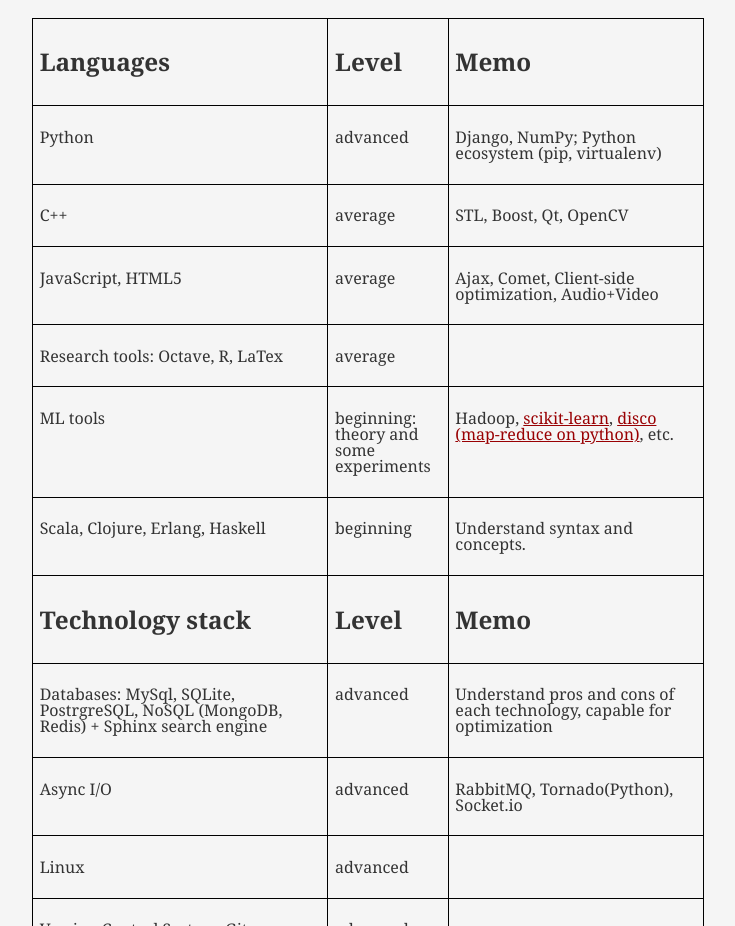
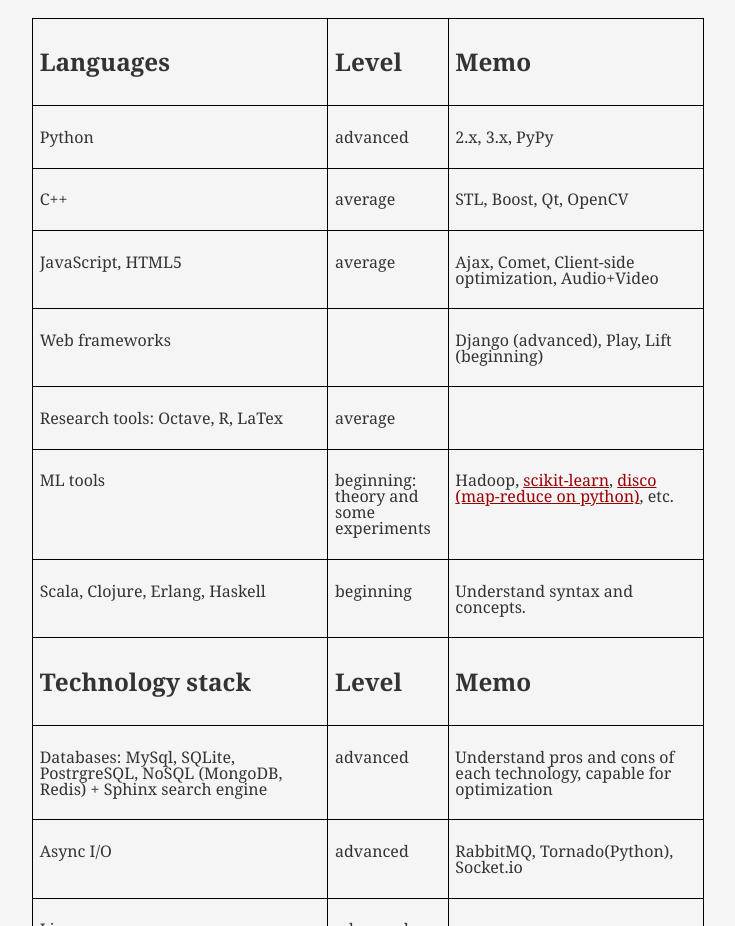
Before and after one commit to petro-rudenko/petro-rudenko.github.com, a plain HTML site: page index.html in a window 1280 px wide. Shown: the part 781-1707 px from the top of the page, without its empty margins (56-791 px from the left). Drawn offline with Linux system fonts and the light colour scheme; a small style sheet from the web is missing.

Commit message:
Some little updates

```diff
--- a/index.html
+++ b/index.html
@@ -69,12 +69,12 @@ petro-rudenko</a></h3>
 <tbody>
 <tr class="c27"><td class="cp c24"><p class="c1"><h2>Languages</h2></p></td><td class="cp c11"><p class="c1"><h2>Level</h2></p></td><td class="cp c8"><p class="c1"><h2>Memo</h2></p></td></tr>
 
-<tr class="c27"><td class="cp c24"><p class="c1"><span class="c0">Python</span></p></td><td class="cp c11"><p class="c1"><span class="c0">advanced</span></p></td><td class="cp c8"><p class="c1"><span class="c0">Django, NumPy; Python ecosystem (pip, virtualenv)</span></p></td></tr>
+<tr class="c27"><td class="cp c24"><p class="c1"><span class="c0">Python</span></p></td><td class="cp c11"><p class="c1"><span class="c0">advanced</span></p></td><td class="cp c8"><p class="c1"><span class="c0">2.x, 3.x, PyPy</span></p></td></tr>
 
 <tr class="c27"><td class="cp c24"><p class="c1"><span class="c0">C++</span></p></td><td class="cp c11"><p class="c1"><span class="c0">average</span></p></td><td class="cp c8"><p class="c1"><span class="c0">STL, Boost, Qt, OpenCV</span></p></td></tr>
 
 <tr class="c27"><td class="cp c24"><p class="c1"><span class="c0">JavaScript, HTML5</span></p></td><td class="cp c11"><p class="c1"><span class="c0">average</span></p></td><td class="cp c8"><p class="c1"><span class="c0">Ajax, Comet, Client-side optimization, Audio+Video</span></p></td></tr>
-
+<tr class="c27"><td class="cp c24"><p class="c1"><span class="c0">Web frameworks</span></p></td><td class="cp c11"><p class="c1"><span class="c0">&nbsp;</span></p></td><td class="cp c8"><p class="c1"><span class="c0">Django (advanced), Play, Lift (beginning)</span></p></td></tr>
 <tr class="c27"><td class="cp c24"><p class="c1"><span class="c0">Research tools: Octave, R, LaTex</span></p></td><td class="cp c11"><p class="c1"><span class="c0">average</span></p></td><td class="cp c8"><p class="c1 c9"><span class="c0"></span></p></td></tr>
 
 <tr class="c27"><td class="cp c24"><p class="c1"><span class="c0">ML tools</span></p></td><td class="cp c11"><p class="c1"><span class="c0">beginning: theory and some experiments</span></p></td><td class="cp c8"><p class="c1 c9"><span class="c0">Hadoop, <a href="http://scikit-learn.org/stable/">scikit-learn</a>, <a href="http://discoproject.org/">disco (map-reduce on python)</a>, etc.</span></p></td></tr>
```
